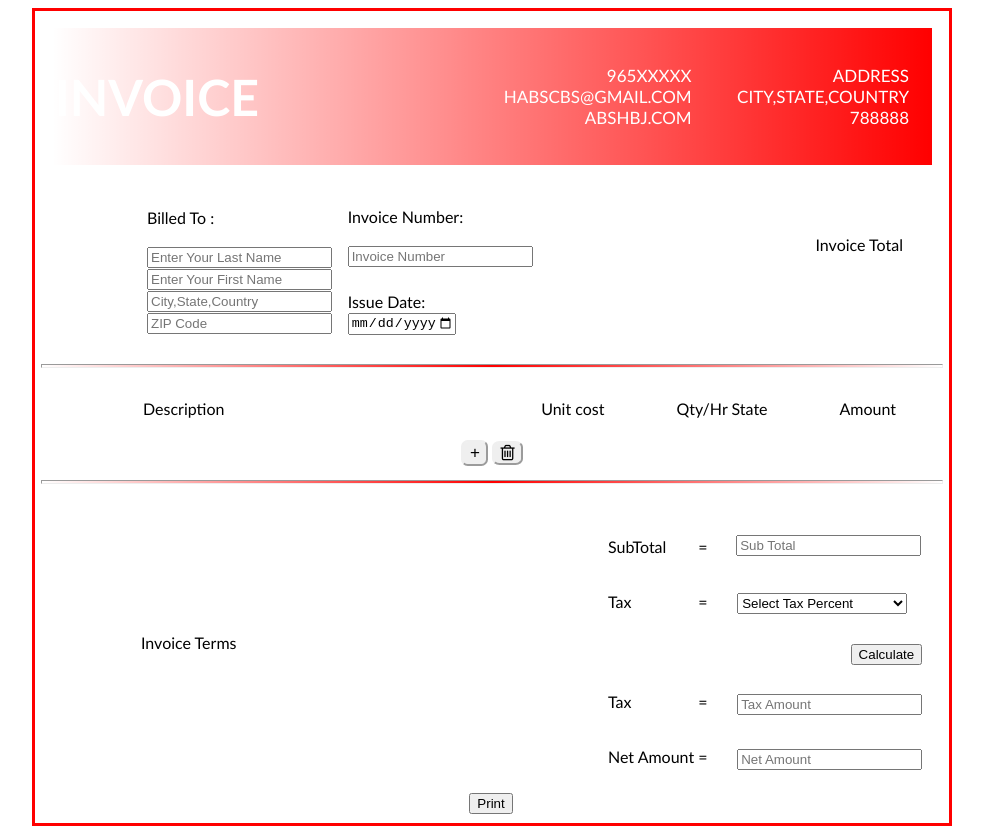
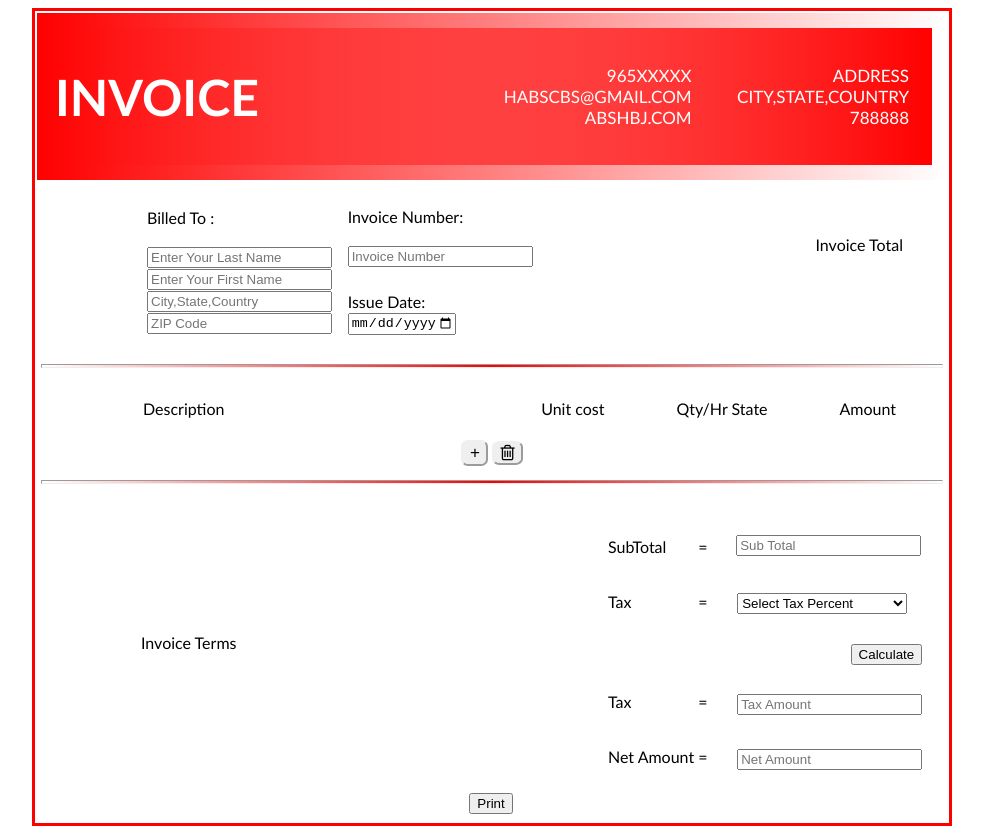
Before and after one commit to SiddharthaSatyakam/Inv_Gen_v1.0, a plain HTML site: page index.html in a window 1280 px wide. Shown: the whole page, without its empty margins (148-1131 px from the left). Drawn offline with nearby package versions, Linux system fonts and the light colour scheme.

Commit message:
Revert "Update index.html"

```diff
--- a/index.html
+++ b/index.html
@@ -14,7 +14,7 @@
 <body>
     <table class="center">
         <tr>
-            <td style="background-image: linear-gradient(to right, rgba(255,255,255,1), rgba(255,0,0,0));padding: 15px;">
+            <td style="background-image: linear-gradient(to right, rgba(255,0,0,1), rgba(255,0,0,0));padding: 15px;">
                 <table class="header">
                     <tr class="row1">
                         <td class="headEle" align="left">
```
